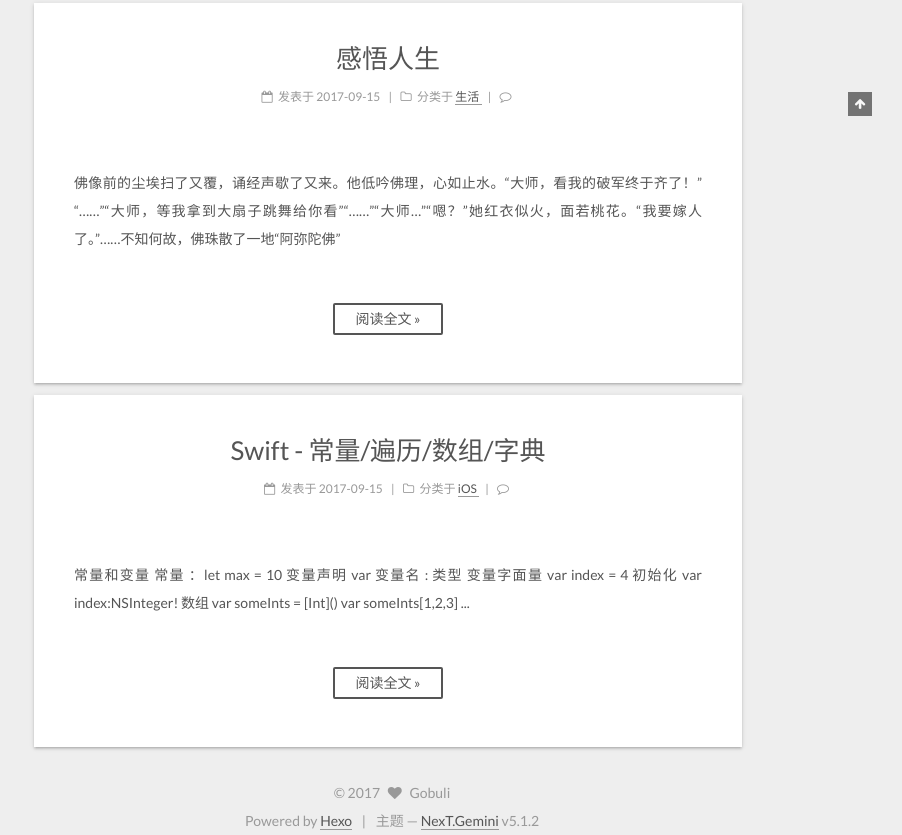
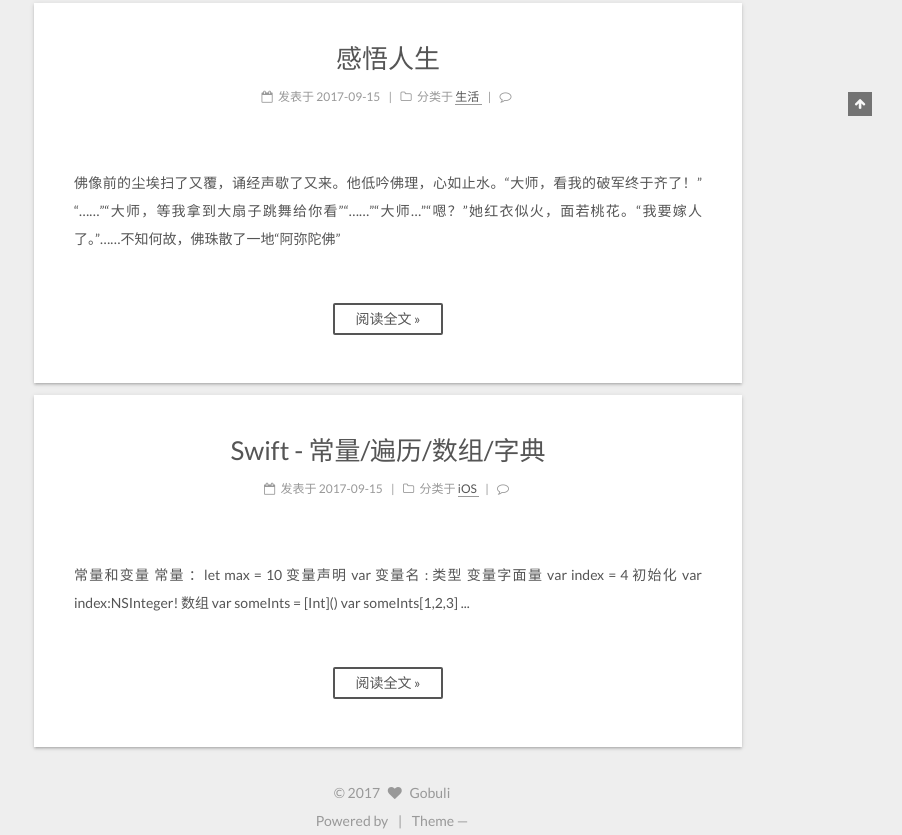
Before and after one commit to DriveMans/drivemans.github.io, a plain HTML site: page index.html in a window 1280 px wide. Shown: the part 784-1619 px from the top of the page, without its empty margins (378-1280 px from the left). Drawn offline with Linux system fonts and the light colour scheme.

Commit message:
Site updated: 2017-09-18 10:42:55

```diff
--- a/css/main.css
+++ b/css/main.css
@@ -1819,7 +1819,7 @@ pre .javascript .function {
   width: 4px;
   height: 4px;
   border-radius: 50%;
-  background: #0fff7a;
+  background: #ff677f;
 }
 .links-of-blogroll {
   font-size: 13px;
--- a/index.html
+++ b/index.html
@@ -1016,11 +1016,11 @@ var someInts[1,2,3]
 </div>
 
 
-  <div class="powered-by">Powered by <a class="theme-link" href="https://hexo.io">Hexo</a></div>
+  <div class="powered-by">Powered by </div>
 
   <span class="post-meta-divider">|</span>
 
-  <div class="theme-info">主题 &mdash; <a class="theme-link" href="https://github.com/iissnan/hexo-theme-next">NexT.Gemini</a> v5.1.2</div>
+  <div class="theme-info">Theme &mdash;  </div>
 
 
 
```
Also changed, not shown: 2017/09/15/essay-01/index.html (+2 -2 lines), 2017/09/15/hello-world/index.html (+2 -2 lines), 2017/09/15/swift-01/index.html (+2 -2 lines), 2017/09/18/essay-02/index.html (+2 -2 lines), archives/2017/09/index.html (+2 -2 lines), archives/2017/index.html (+2 -2 lines), archives/index.html (+2 -2 lines), categories/iOS/index.html (+2 -2 lines), categories/index.html (+2 -2 lines), categories/生活/index.html (+2 -2 lines), tags/Swift/index.html (+2 -2 lines), tags/index.html (+2 -2 lines), tags/无题/index.html (+2 -2 lines), tags/鸡汤/index.html (+2 -2 lines).
